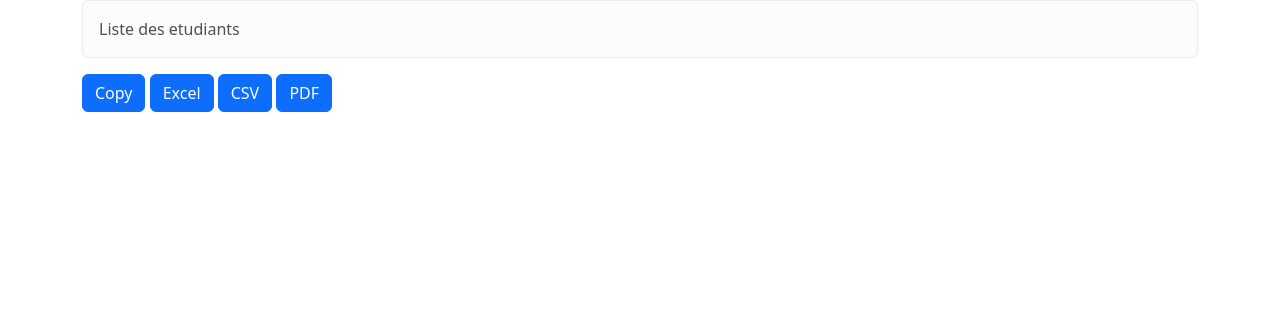
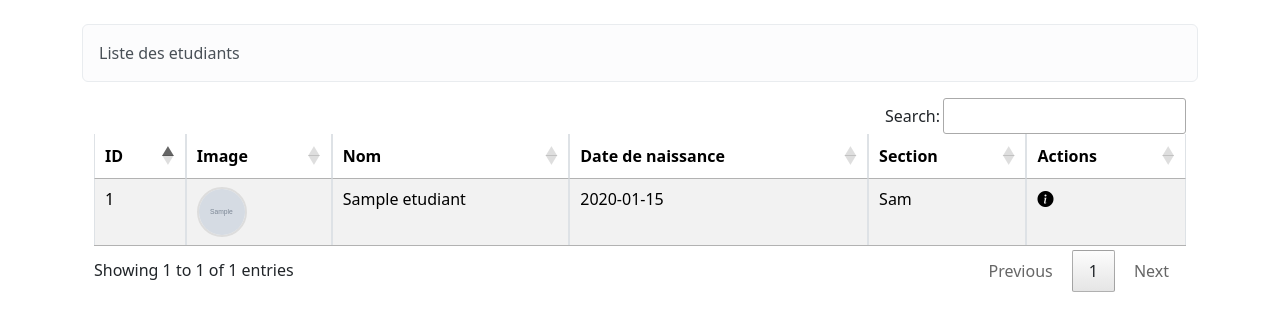
Before and after one commit to ahmeed2211/phpgl2, a PHP site: page /home.php in a window 1280 px wide. Shown: the top 331 px of the page. Run offline with PHP 8.4, Linux system fonts and the light colour scheme; tables that the repository leaves empty hold one stand-in row (values such as "Sample post"); grey boxes marked "Sample" are stand-in pictures; some libraries are stand-ins or nearby versions.

Commit message:
first datatable for user

```diff
--- a/Ex5/authetification.php
+++ b/Ex5/authetification.php
@@ -5,7 +5,7 @@ include 'fragments/header.php';
 ?>
 
 
-    <form method="post" action="processLogin.php" enctype="multipart/form-data">
+    <form method="post" action="Redirection.php" enctype="multipart/form-data">
         <div class="mb-3">
             <label for="id" class="form-label">Id</label>
             <input type="text" class="form-control" name="id" id="id" >
--- /dev/null
+++ b/Ex5/fragments/datatable.php
@@ -0,0 +1,84 @@
+<?php
+try {
+    $db = new PDO("mysql:host=localhost;dbname=tpphp", "root", "houssem");
+    $query = $db->query("SELECT * FROM Etudiant");
+    $students = $query->fetchAll(PDO::FETCH_ASSOC);
+} catch (PDOException $e) {
+    die("Erreur: " . $e->getMessage());
+}
+?>
+<!DOCTYPE html>
+<html lang="fr">
+<head>
+    <meta charset="UTF-8">
+    <title>Liste des étudiants</title>
+
+    <!-- Bootstrap -->
+    <link href="https://cdn.jsdelivr.net/npm/bootstrap@5.3.3/dist/css/bootstrap.min.css" rel="stylesheet">
+    <link rel="stylesheet" href="https://cdn.jsdelivr.net/npm/bootstrap-icons@1.11.3/font/bootstrap-icons.min.css">
+
+    <!-- DataTables CSS -->
+    <link rel="stylesheet" href="https://cdn.datatables.net/1.13.6/css/jquery.dataTables.min.css">
+    <link rel="stylesheet" href="https://cdn.datatables.net/buttons/2.4.1/css/buttons.dataTables.min.css">
+
+    <!-- jQuery & DataTables -->
+    <script src="https://code.jquery.com/jquery-3.7.1.min.js"></script>
+    <script src="https://cdn.datatables.net/1.13.6/js/jquery.dataTables.min.js"></script>
+    <script src="https://cdn.datatables.net/buttons/2.4.1/js/dataTables.buttons.min.js"></script>
+    <script src="https://cdn.datatables.net/buttons/2.4.1/js/buttons.html5.min.js"></script>
+    <script src="https://cdn.datatables.net/buttons/2.4.1/js/buttons.print.min.js"></script>
+    <script src="https://cdnjs.cloudflare.com/ajax/libs/jszip/3.10.1/jszip.min.js"></script>
+    <script src="https://cdnjs.cloudflare.com/ajax/libs/pdfmake/0.1.36/pdfmake.min.js"></script>
+    <script src="https://cdnjs.cloudflare.com/ajax/libs/pdfmake/0.1.36/vfs_fonts.js"></script>
+
+    <style>
+        .student-img {
+            width: 50px;
+            height: 50px;
+            object-fit: cover;
+            border-radius: 50%;
+            border: 2px solid #ddd;
+        }
+    </style>
+</head>
+<body class="p-4">
+
+<div class="container">
+    <table id="studentTable" class="table table-striped table-bordered">
+        <thead>
+        <tr>
+            <th>ID</th>
+            <th>Image</th>
+            <th>Nom</th>
+            <th>Date de naissance</th>
+            <th>Section</th>
+            <th>Actions</th>
+
+        </tr>
+        </thead>
+        <tbody>
+        <?php foreach ($students as $student): ?>
+            <tr>
+                <td><?= $student['id'] ?></td>
+                <td><img src="<?= htmlspecialchars($student['image_url']) ?>" class="student-img" alt="photo"></td>
+                <td><?= htmlspecialchars($student['name']) ?></td>
+                <td><?= $student['birthday'] ?></td>
+                <td><?= htmlspecialchars($student['section']) ?></td>
+                <td><i class="bi bi-info-circle-fill"></i></td>
+            </tr>
+        <?php endforeach; ?>
+        </tbody>
+    </table>
+</div>
+
+<script>
+    $(document).ready(function () {
+        $('#studentTable').DataTable({
+            dom: 'Bfrtip',
+            buttons: ['copy', 'csv', 'excel', 'pdf']
+        });
+    });
+</script>
+
+</body>
+</html>
--- a/Ex5/home.php
+++ b/Ex5/home.php
@@ -6,12 +6,7 @@ include 'fragments/header.php'; ?>
         Liste des etudiants
     </div>
 
-    <div class="d-grid gap-2 d-md-block">
-        <button class="btn btn-primary" type="button">Copy</button>
-        <button class="btn btn-primary" type="button">Excel</button>
-        <button class="btn btn-primary" type="button">CSV</button>
-        <button class="btn btn-primary" type="button">PDF</button>
-    </div>
+    <?php include "fragments/datatable.php" ?>
 
 
 <?php include 'fragments/footer.php' ?>
--- a/package.json
+++ b/package.json
@@ -1,5 +1,6 @@
 {
   "dependencies": {
-    "bootstrap": "^5.3.5"
+    "bootstrap": "^5.3.5",
+    "bootstrap-icons": "^1.11.3"
   }
 }
```
Also changed, not shown: package-lock.json.
